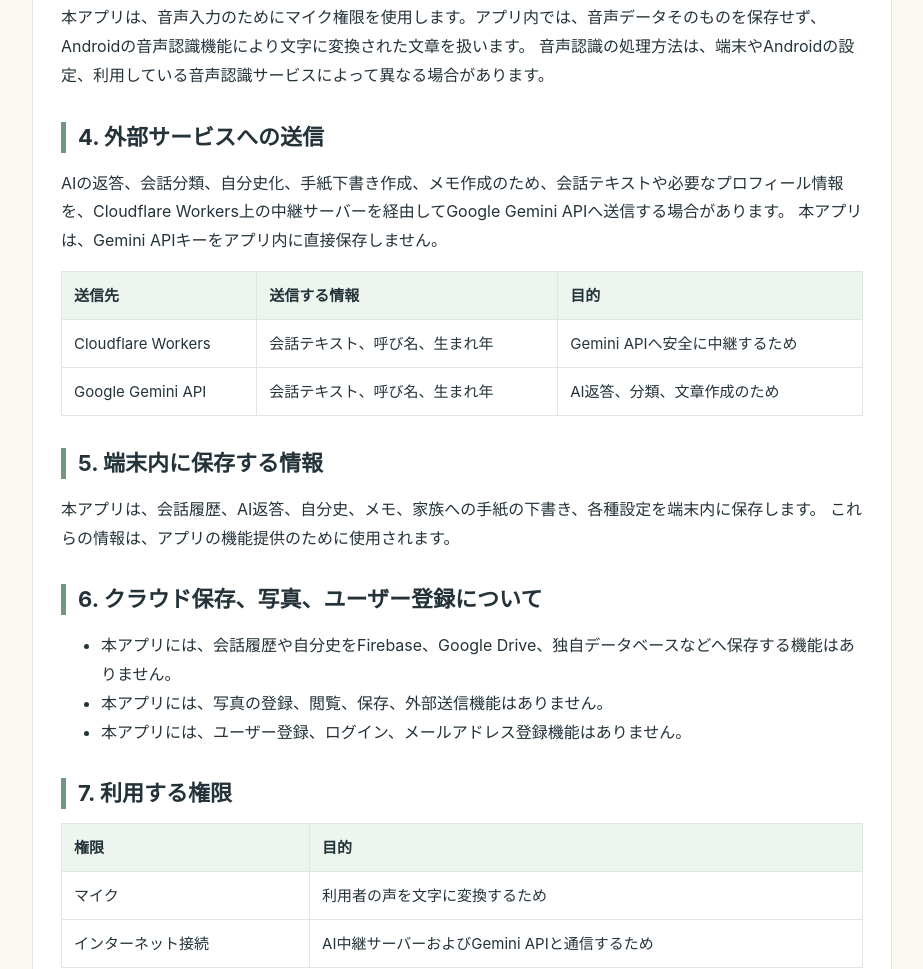
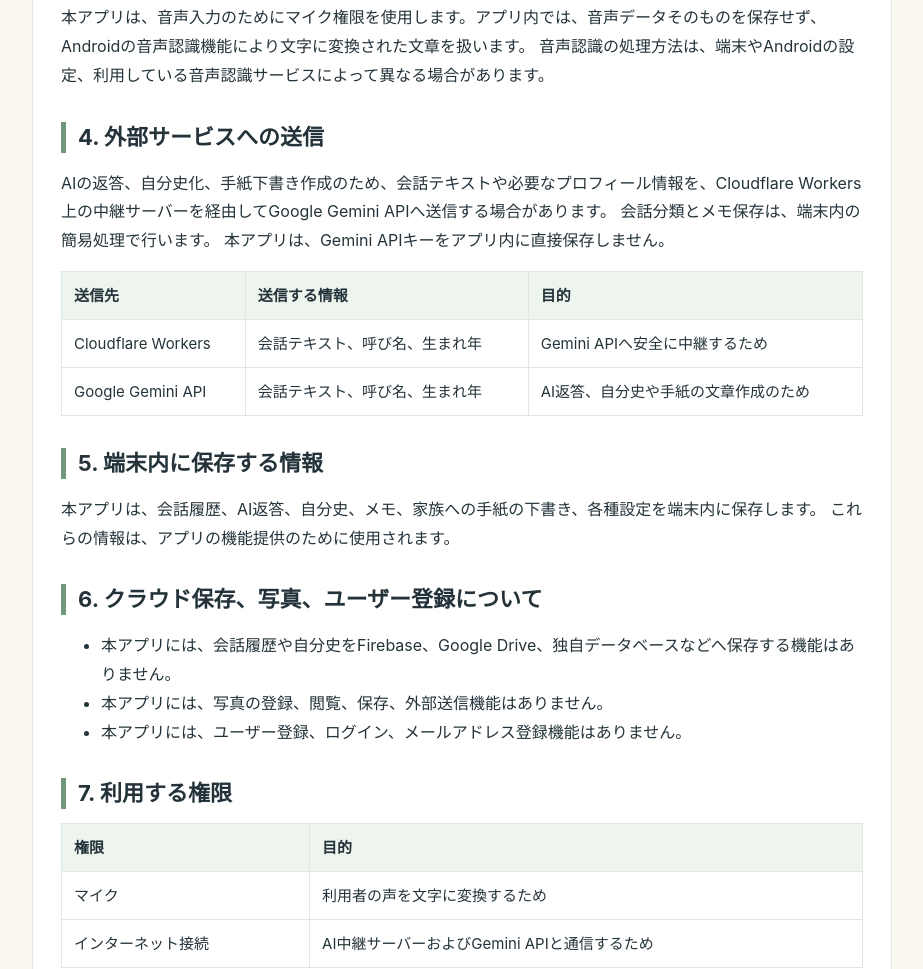
Before and after one commit to stan-NATS1004/kikeru-jibunshi-ai-privacy-policy, a plain HTML site: page index.html in a window 1280 px wide. Shown: the part 869-1838 px from the top of the page, without its empty margins (178-1101 px from the left). Drawn offline with Linux system fonts and the light colour scheme.

Commit message:
Clarify AI data sending scope

```diff
--- a/index.html
+++ b/index.html
@@ -125,7 +125,8 @@
 
       <h2>4. 外部サービスへの送信</h2>
       <p>
-        AIの返答、会話分類、自分史化、手紙下書き作成、メモ作成のため、会話テキストや必要なプロフィール情報を、Cloudflare Workers上の中継サーバーを経由してGoogle Gemini APIへ送信する場合があります。
+        AIの返答、自分史化、手紙下書き作成のため、会話テキストや必要なプロフィール情報を、Cloudflare Workers上の中継サーバーを経由してGoogle Gemini APIへ送信する場合があります。
+        会話分類とメモ保存は、端末内の簡易処理で行います。
         本アプリは、Gemini APIキーをアプリ内に直接保存しません。
       </p>
       <table>
@@ -145,7 +146,7 @@
           <tr>
             <td>Google Gemini API</td>
             <td>会話テキスト、呼び名、生まれ年</td>
-            <td>AI返答、分類、文章作成のため</td>
+            <td>AI返答、自分史や手紙の文章作成のため</td>
           </tr>
         </tbody>
       </table>
```
